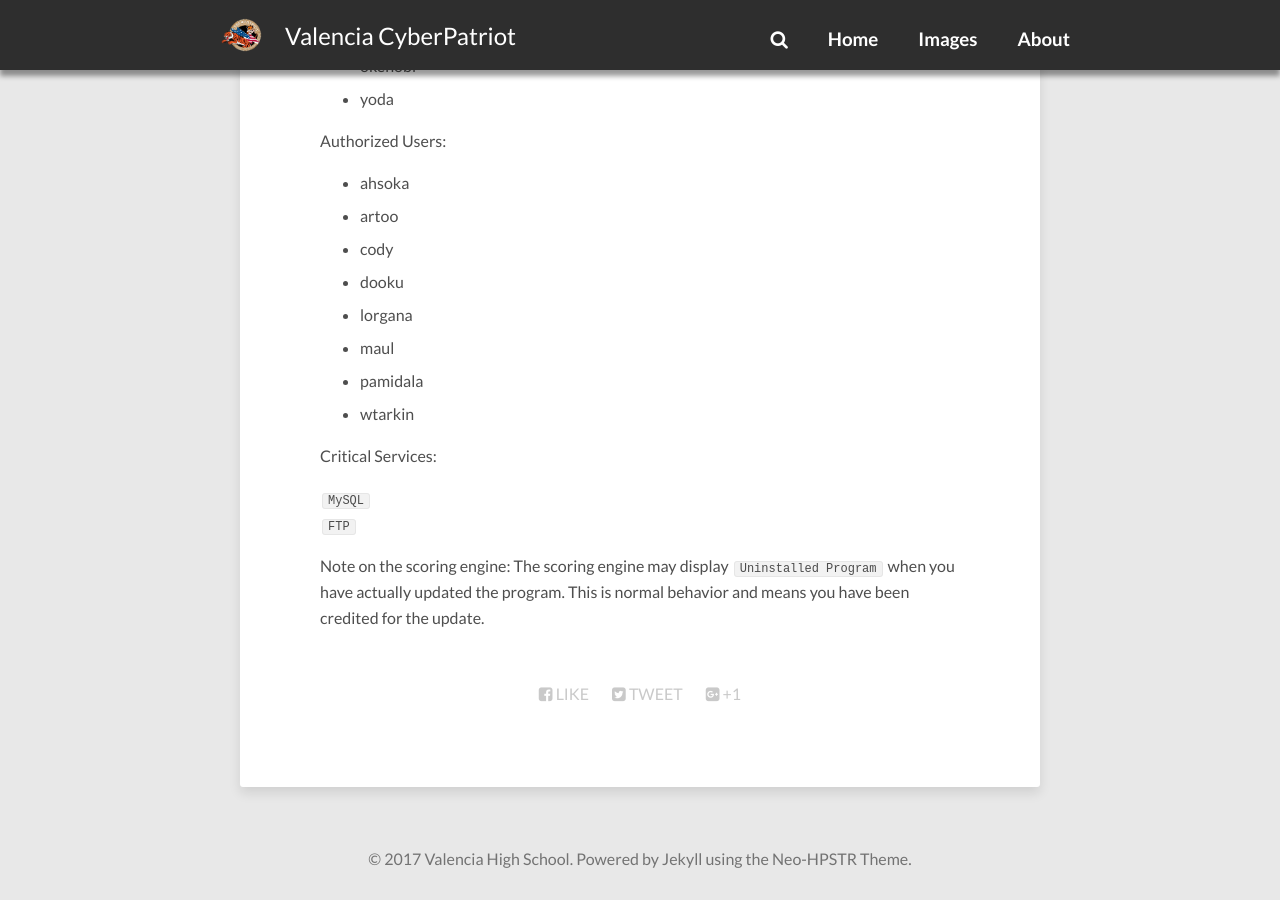
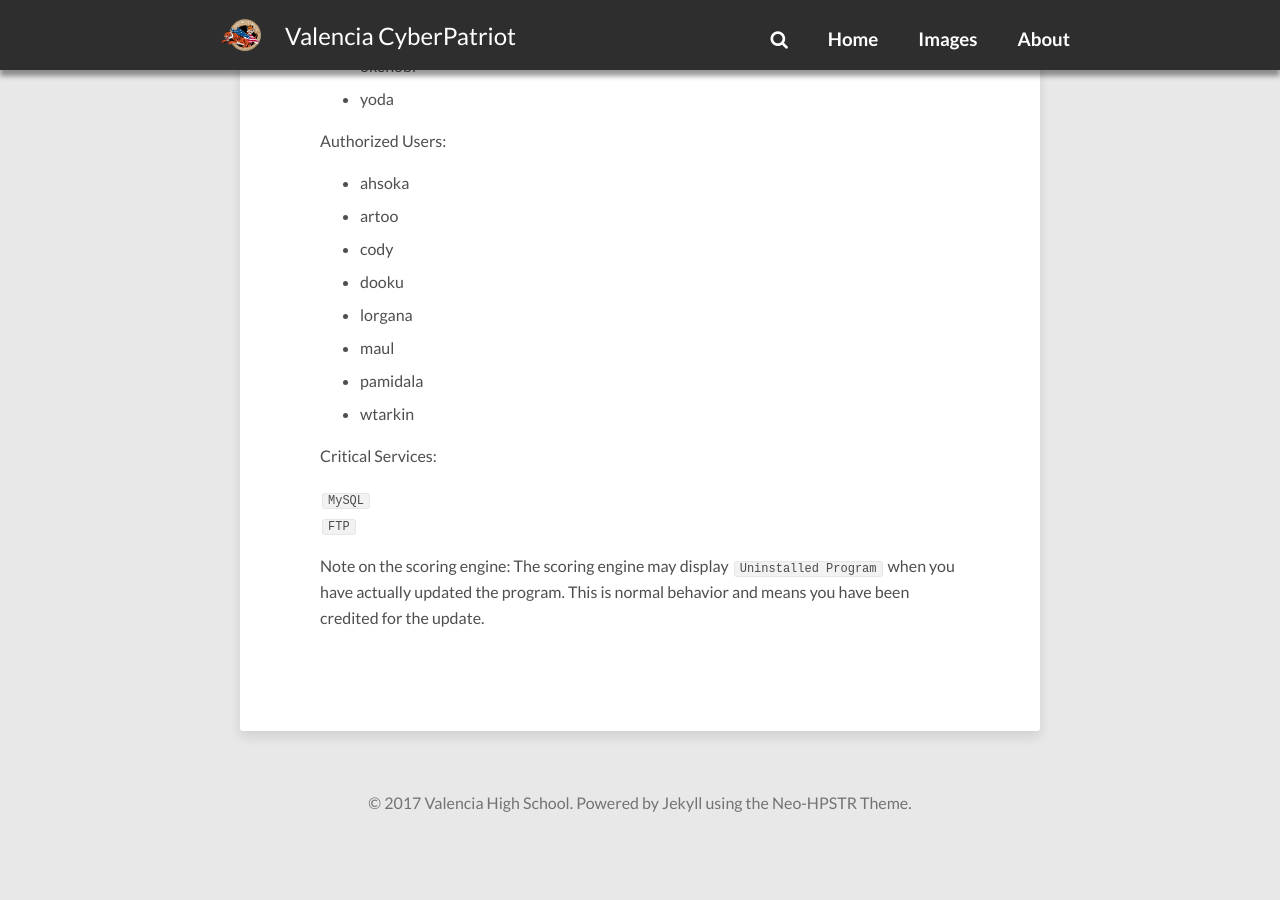
Before and after one commit to cool00geek/vhscyberpatriot, a Jekyll site: the page built from ReadmeDump/JediArchiveWindows7.md, in a window 1280 px wide and 900 px high, scrolled down 1259 px. Built offline with Jekyll 4.4.1, drawn with Linux system fonts in a browser that asks for light colours; nearby versions of some CDN libraries; our own code applies the rules of GitHub Pages for plain Markdown files; comment, search, counter and statistics services are not loaded; after the commit the page ends 2103 px from its top, so only the background shows below that.

Commit message:
Update social-share.html

```diff
--- a/_includes/social-share.html
+++ b/_includes/social-share.html
@@ -1,7 +1,4 @@
 <div class="social-share">
   <ul class="socialcount socialcount-small inline-list">
-    <li class="facebook"><a href="https://www.facebook.com/sharer/sharer.php?u={{ site.url }}{{ page.url }}" title="Share on Facebook"><span class="count"><i class="fa fa-facebook-square"></i> Like</span></a></li>
-    <li class="twitter"><a href="https://twitter.com/intent/tweet?text={{ site.url }}{{ page.url }}" title="Share on Twitter"><span class="count"><i class="fa fa-twitter-square"></i> Tweet</span></a></li>
-    <li class="googleplus"><a href="https://plus.google.com/share?url={{ site.url }}{{ page.url }}" title="Share on Google Plus"><span class="count"><i class="fa fa-google-plus-square"></i> +1</span></a></li>
   </ul>
 </div><!-- /.social-share -->
```
